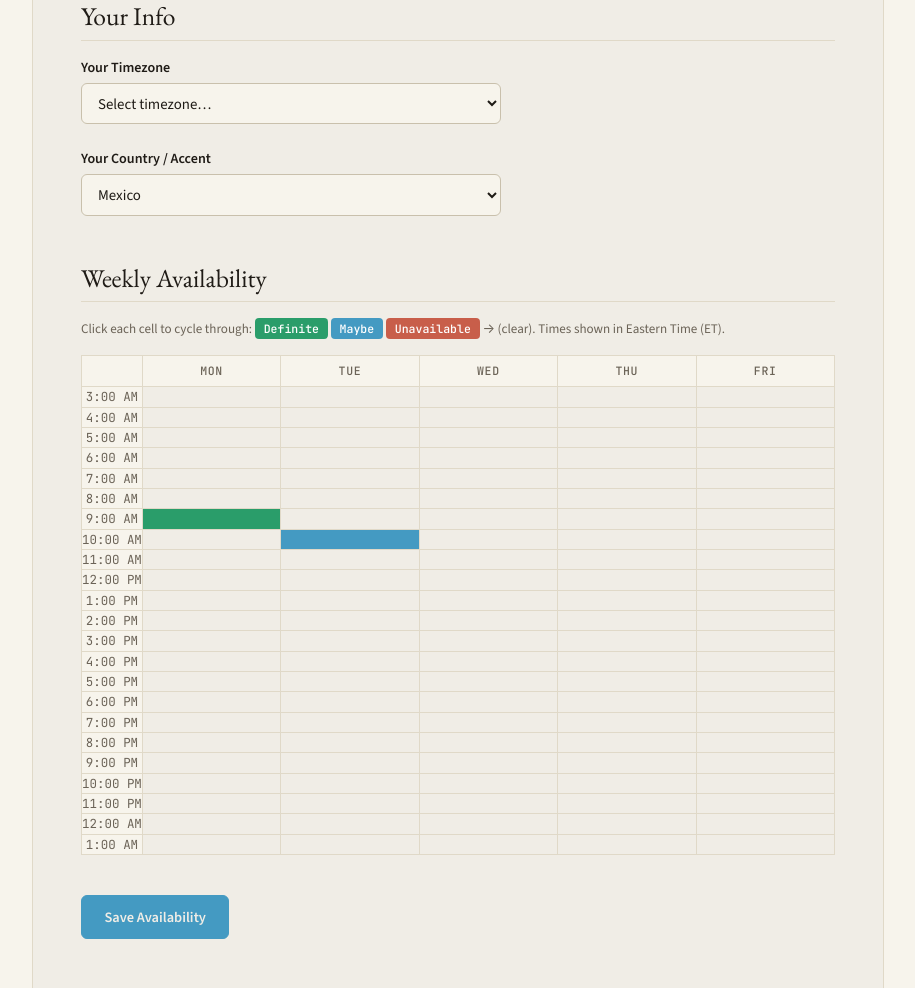
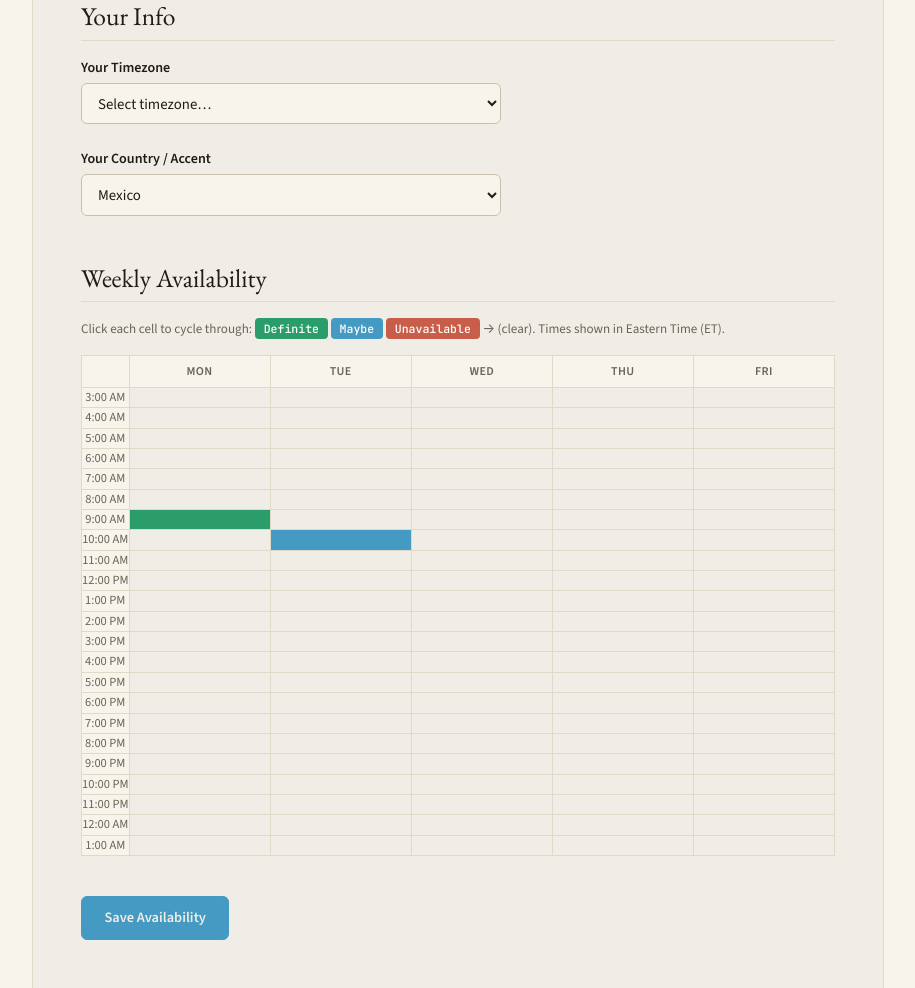
Before and after one commit to katelcs/coach-matching, a Flask app: page /coach/demo in a window 1280 px wide. Shown: the part 293-1281 px from the top of the page, without its empty margins (182-1097 px from the left). Run offline with Flask 3, Linux system fonts and the light colour scheme; some libraries are stand-ins or nearby versions.

Commit message:
Grid: use sans-serif font for time labels and day headers
Matches the Source Sans 3 font used throughout the rest of the form.

Co-Authored-By: Claude Sonnet 4.6 <noreply@anthropic.com>

```diff
--- a/static/css/style.css
+++ b/static/css/style.css
@@ -318,22 +318,22 @@ textarea {
 .availability-grid th {
   background: var(--paper);
   padding: 6px 4px;
-  font-family: var(--font-mono);
-  font-size: 0.72rem;
-  font-weight: 500;
-  letter-spacing: 0.06em;
+  font-family: var(--font-sans);
+  font-size: 0.75rem;
+  font-weight: 600;
+  letter-spacing: 0.03em;
   color: var(--slate);
   text-transform: uppercase;
 }
 
 .time-label {
   width: 1%;           /* shrink to content — day columns share the rest */
-  padding: 4px 6px;
+  padding: 4px 8px;
   white-space: nowrap;
   color: var(--slate);
   background: var(--paper);
-  font-family: var(--font-mono);
-  font-size: 0.65rem;
+  font-family: var(--font-sans);
+  font-size: 0.75rem;
   text-align: right;
 }
 
```
